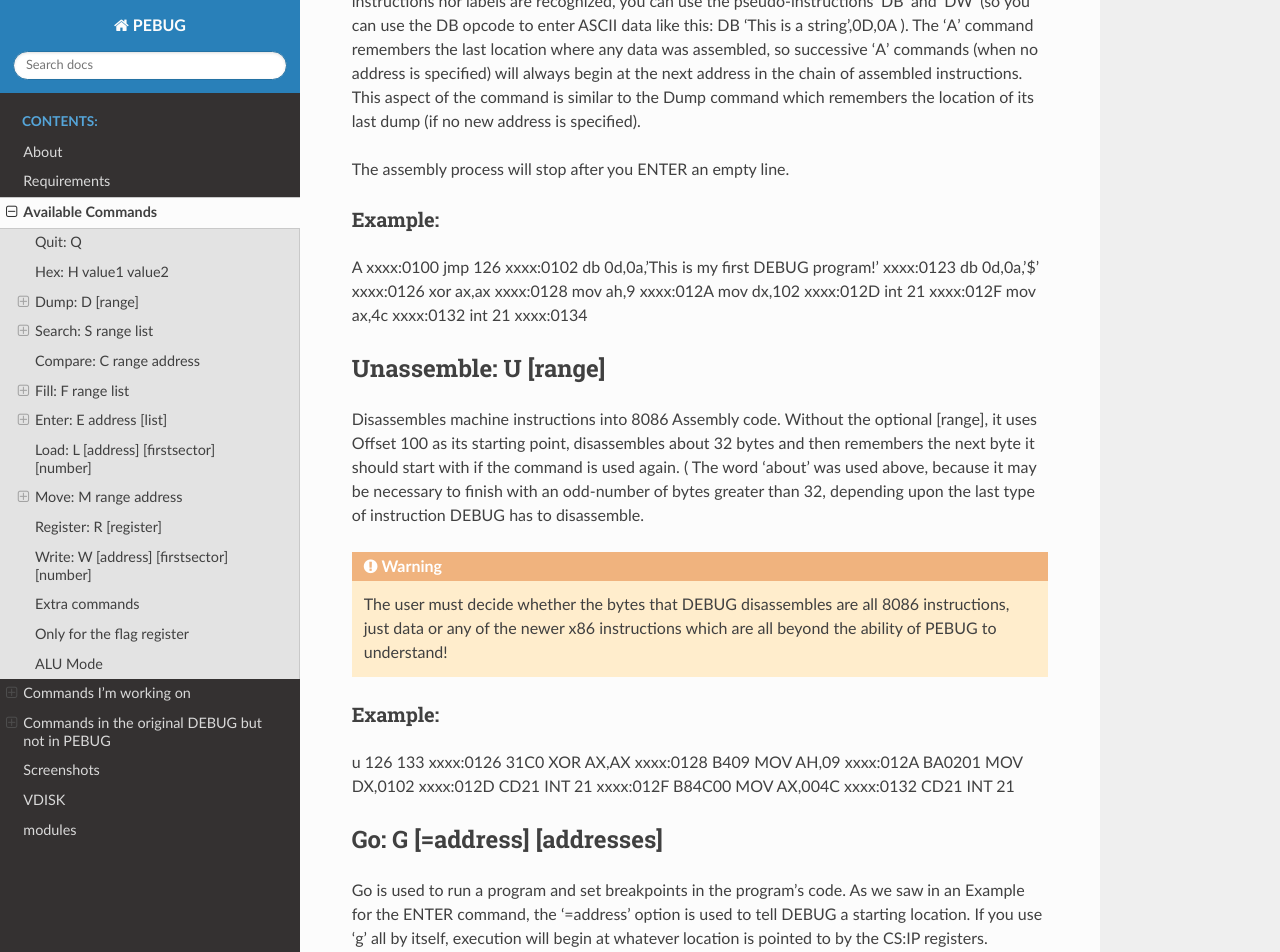
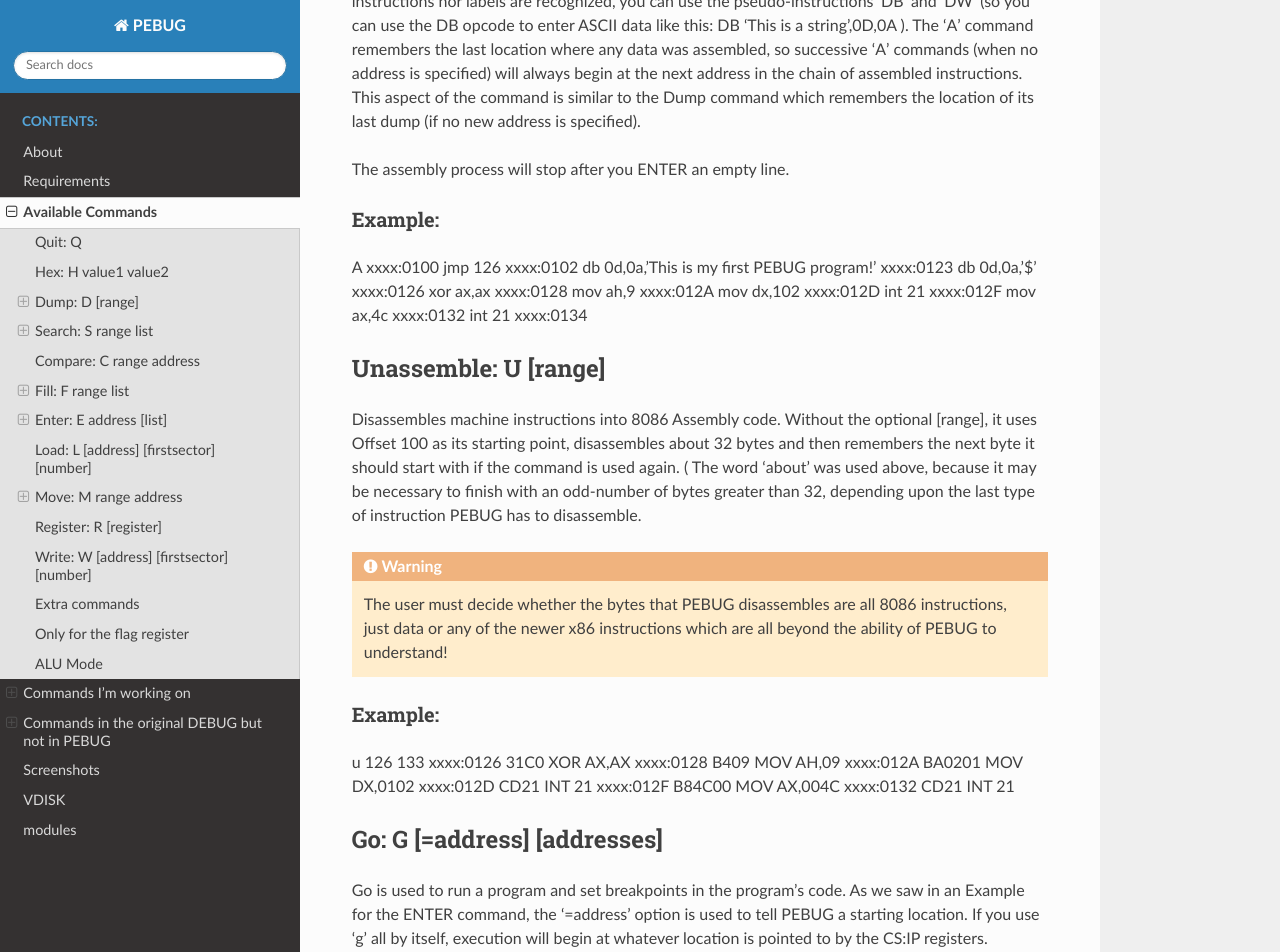
Before and after one commit to pabloniklas/pebug, a Sphinx documentation site: the page built from docs/source/commands.md, in a window 1280 px wide and 1400 px high, scrolled down 4486 px. Shown: the top 952 px of the window. Built offline with Sphinx 7.4.7 and the Read the Docs theme 2.0.0, drawn with Linux system fonts in a browser that asks for light colours; some of the changed text lies outside the part shown.

Commit message:
Better explanations.

```diff
--- a/docs/source/commands.md
+++ b/docs/source/commands.md
@@ -205,7 +205,7 @@
 :::
 A
 xxxx:0100 jmp 126
-xxxx:0102 db 0d,0a,'This is my first DEBUG program!'
+xxxx:0102 db 0d,0a,'This is my first PEBUG program!'
 xxxx:0123 db 0d,0a,'$'
 xxxx:0126 xor ax,ax
 xxxx:0128 mov ah,9
@@ -222,10 +222,10 @@
 Without the optional [range], it uses Offset 100 as its starting point,
 disassembles about 32 bytes and then remembers the next byte it should start with if the command is used again.
 ( The word 'about' was used above, because it may be necessary to finish with an odd-number
-of bytes greater than 32, depending upon the last type of instruction DEBUG has to disassemble.
+of bytes greater than 32, depending upon the last type of instruction PEBUG has to disassemble.
 
 :::{warning}
-The user must decide whether the bytes that DEBUG disassembles are all 8086 instructions,
+The user must decide whether the bytes that PEBUG disassembles are all 8086 instructions,
 just data or any of the newer x86 instructions which are all beyond the ability of PEBUG to understand!
 :::
 
@@ -244,14 +244,12 @@
 ## Go: G [=address] [addresses]
 
 Go is used to run a program and set breakpoints in the program's code.
-As we saw in an Example for the ENTER command, the '=address' option is used to tell DEBUG a starting location.
+As we saw in an Example for the ENTER command, the '=address' option is used to tell PEBUG a starting location.
 If you use 'g' all by itself, execution will begin at whatever location is pointed to by the CS:IP registers.
 Optional breakpoints ( meaning the program will HALT before executing the code at any of these locations)
 of up to any ten addresses may be set by simply listing them on the command line.
 
-
 # Commands in the original DEBUG but not in PEBUG
-
 
 ## Input: I port
 
```
